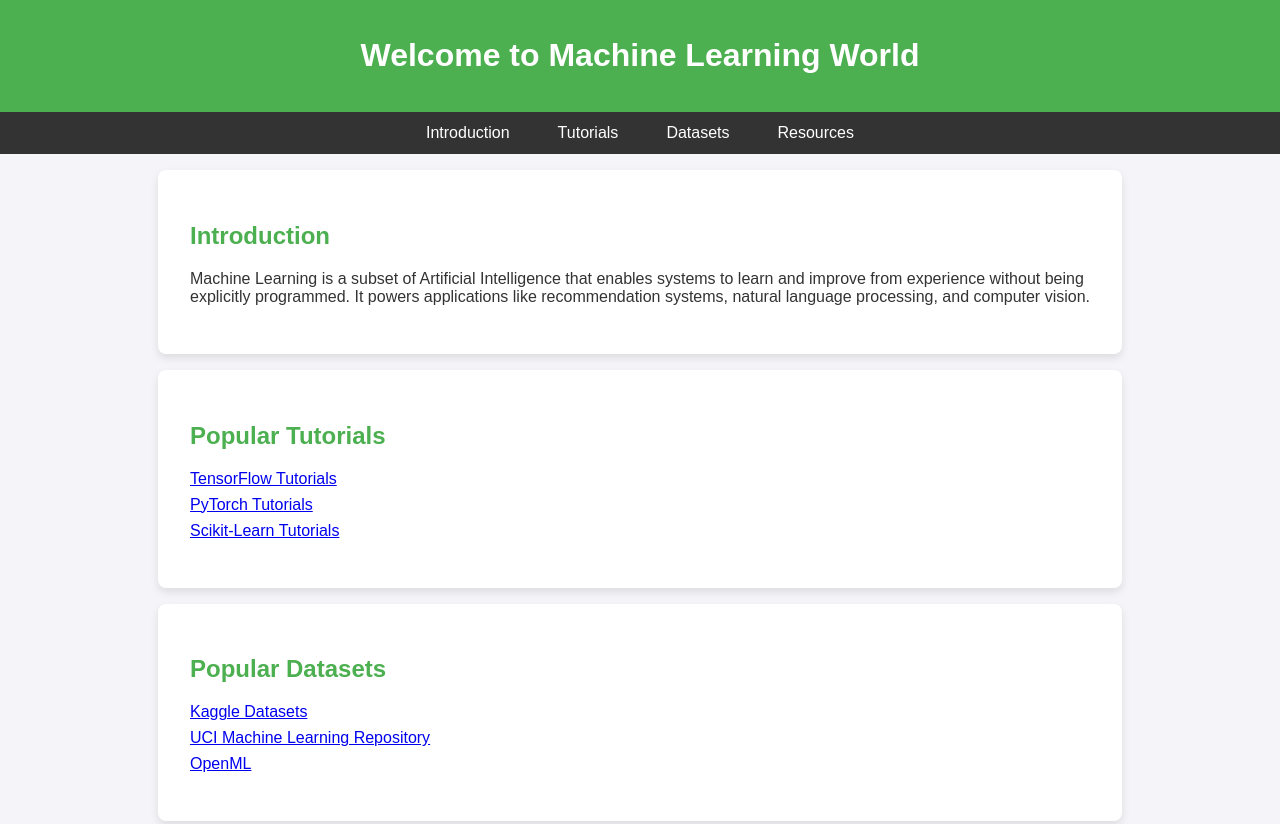
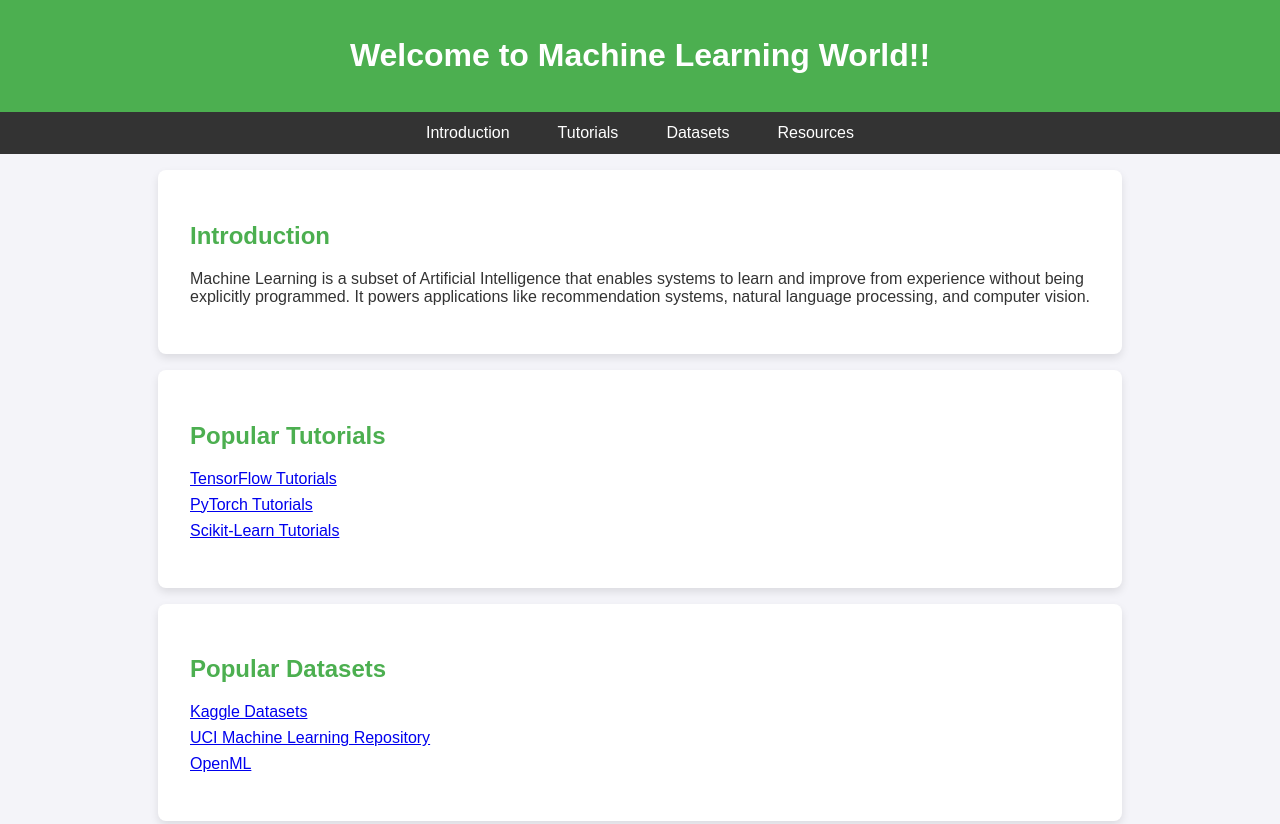
Before and after one commit to Sami-1166/Assignment4, a plain HTML site: page index.html in a window 1280 px wide. Shown: the top 824 px of the page. Drawn offline with Linux system fonts and the light colour scheme.

Commit message:
Update index.html

```diff
--- a/index.html
+++ b/index.html
@@ -63,7 +63,7 @@
 </head>
 <body>
     <header>
-        <h1>Welcome to Machine Learning World</h1>
+        <h1>Welcome to Machine Learning World!!</h1>
     </header>
     <nav>
         <a href="#introduction">Introduction</a>
```
